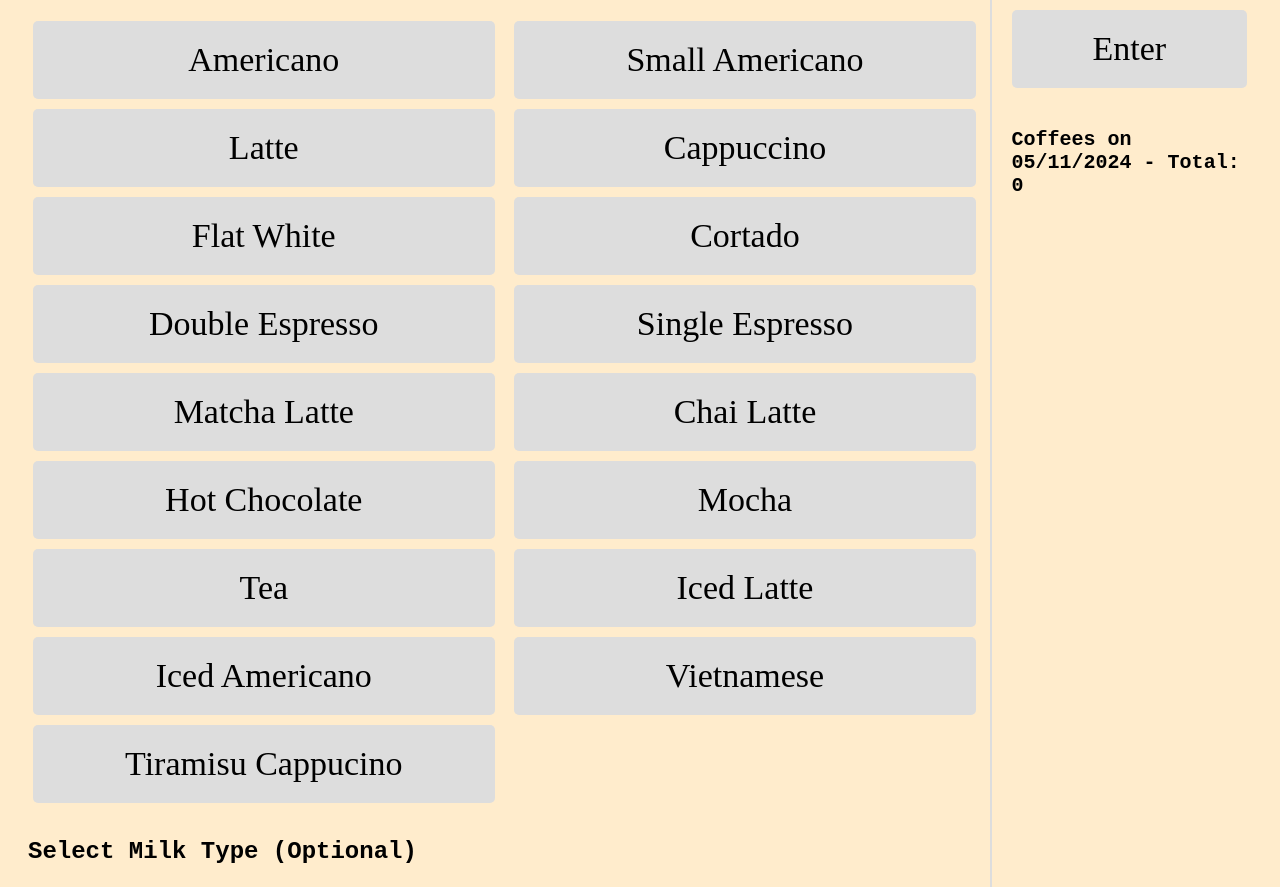
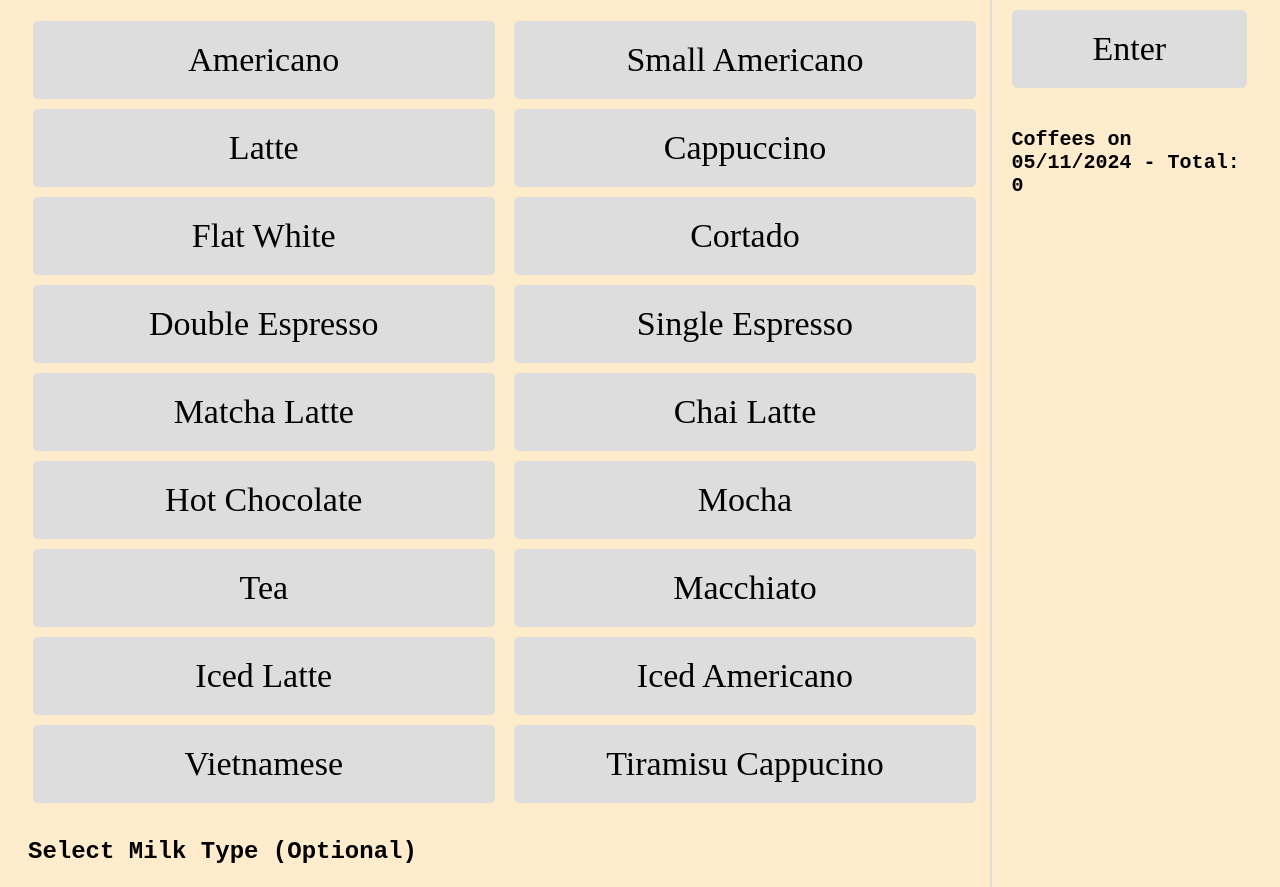
Before and after one commit to luizsmania/CoffeeCounter, a plain HTML site: page index.html in a window 1280 px wide. Shown: the part 145-1032 px from the top of the page. Drawn offline with Linux system fonts and the light colour scheme; no server answers; a web font is replaced by a local one.

Commit message:
macchiato added

```diff
--- a/index.html
+++ b/index.html
@@ -39,10 +39,11 @@
             <button class="button coffee" onclick="selectOption('Hot Chocolate', 'coffee', this)">Hot Chocolate</button>
             <button class="button coffee" onclick="selectOption('Mocha', 'coffee', this)">Mocha</button>
             <button class="button coffee" onclick="selectOption('Tea', 'coffee', this)">Tea</button>
+            <button class="button coffee" onclick="selectOption('Macchiato', 'coffee', this)">Macchiato</button>
             <button class="button coffee" onclick="selectOption('Iced Latte', 'coffee', this)">Iced Latte</button>
             <button class="button coffee" onclick="selectOption('Iced Americano', 'coffee', this)">Iced Americano</button>
             <button class="button coffee" onclick="selectOption('Vietnamese', 'coffee', this)">Vietnamese</button>
-            <button class="button coffee" onclick="selectOption('Pumpkin Spiced Latte', 'coffee', this)">Tiramisu Cappucino</button>
+            <button class="button coffee" onclick="selectOption('Tiramisu Capccuino', 'coffee', this)">Tiramisu Cappucino</button>
 
 
         <h2>Select Milk Type (Optional)</h2>
```
